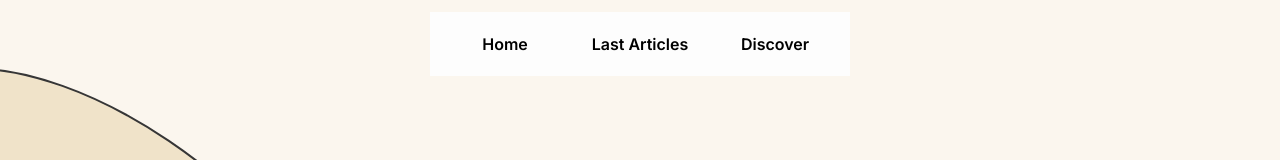
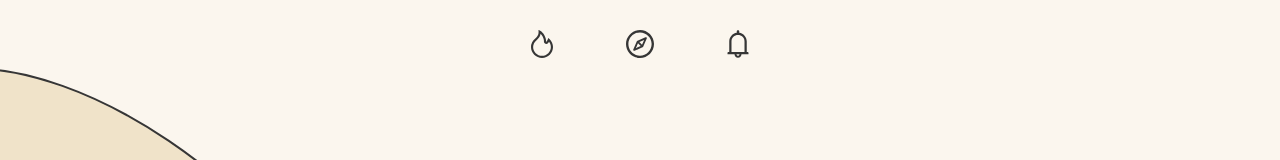
Before and after one commit to JoaoCardoso02/web-articles, a Next.js app: page / in a window 1280 px wide. Shown: the top 160 px of the page. Built offline with nearby package versions, Linux system fonts and the light colour scheme.

Commit message:
feat: change header to use icons instead of names

```diff
--- a/package.json
+++ b/package.json
@@ -14,6 +14,7 @@
     "next": "12.1.0",
     "react": "17.0.2",
     "react-dom": "17.0.2",
+    "react-icons": "^4.6.0",
     "styled-components": "^5.2.1"
   },
   "devDependencies": {
--- a/src/components/Header/index.tsx
+++ b/src/components/Header/index.tsx
@@ -1,5 +1,6 @@
 import React from 'react'
-import { Header as Hd, Nav, Ul, Li, Span } from './styles'
+import { AiOutlineBell, AiOutlineCompass, AiOutlineFire } from 'react-icons/ai'
+import { Header as Hd, Nav, Ul, Li } from './styles'
 
 export default function Header() {
 	return (
@@ -7,13 +8,13 @@ export default function Header() {
 			<Nav>
 				<Ul data-testid="header__listing">
 					<Li>
-						<Span>Home</Span>
+						<AiOutlineFire />
 					</Li>
 					<Li>
-						<Span>Last Articles</Span>
+						<AiOutlineCompass />
 					</Li>
 					<Li>
-						<Span>Discover</Span>
+						<AiOutlineBell />
 					</Li>
 				</Ul>
 			</Nav>
--- a/src/components/Header/styles.ts
+++ b/src/components/Header/styles.ts
@@ -9,8 +9,9 @@ export const Header = styled.header`
 export const Nav = styled.nav`
 	width: 80vw;
 	height: 64px;
-	max-width: 420px;
-	background-color: #FDFDFD;
+	max-width: 360px;
+	display: flex;
+	justify-content: center;
 `;
 
 export const Ul = styled.ul`
@@ -26,23 +27,17 @@ export const Ul = styled.ul`
 `;
 
 export const Li = styled.li`
-	text-align: center;
-	align-items: center;
-
-	max-width: 120px;
+	max-width: 32px;
 	width: 100%;
 
-	cursor: pointer;
-`;
-
-export const Span = styled.span`
-	height: 100%;
-	width: 100%;
 	display: flex;
 	justify-content: center;
 	align-items: center;
 
-	font-size: 16px;
-	font-family: Inter;
-	font-weight: 600;
+	svg {
+		font-size: 32px;
+		fill: #363636;
+		cursor: pointer;
+	}
+
 `;
--- a/src/pages/index.tsx
+++ b/src/pages/index.tsx
@@ -19,7 +19,7 @@ const Home: NextPage = () => {
           display: 'flex',
           justifyContent: 'center',
           gap: 48,
-          marginTop: 72
+          marginTop: 112
         }}
       >
         <PrincipalCard
```
Also changed, not shown: 1 other file (tests, documents, lock files or other folders).
